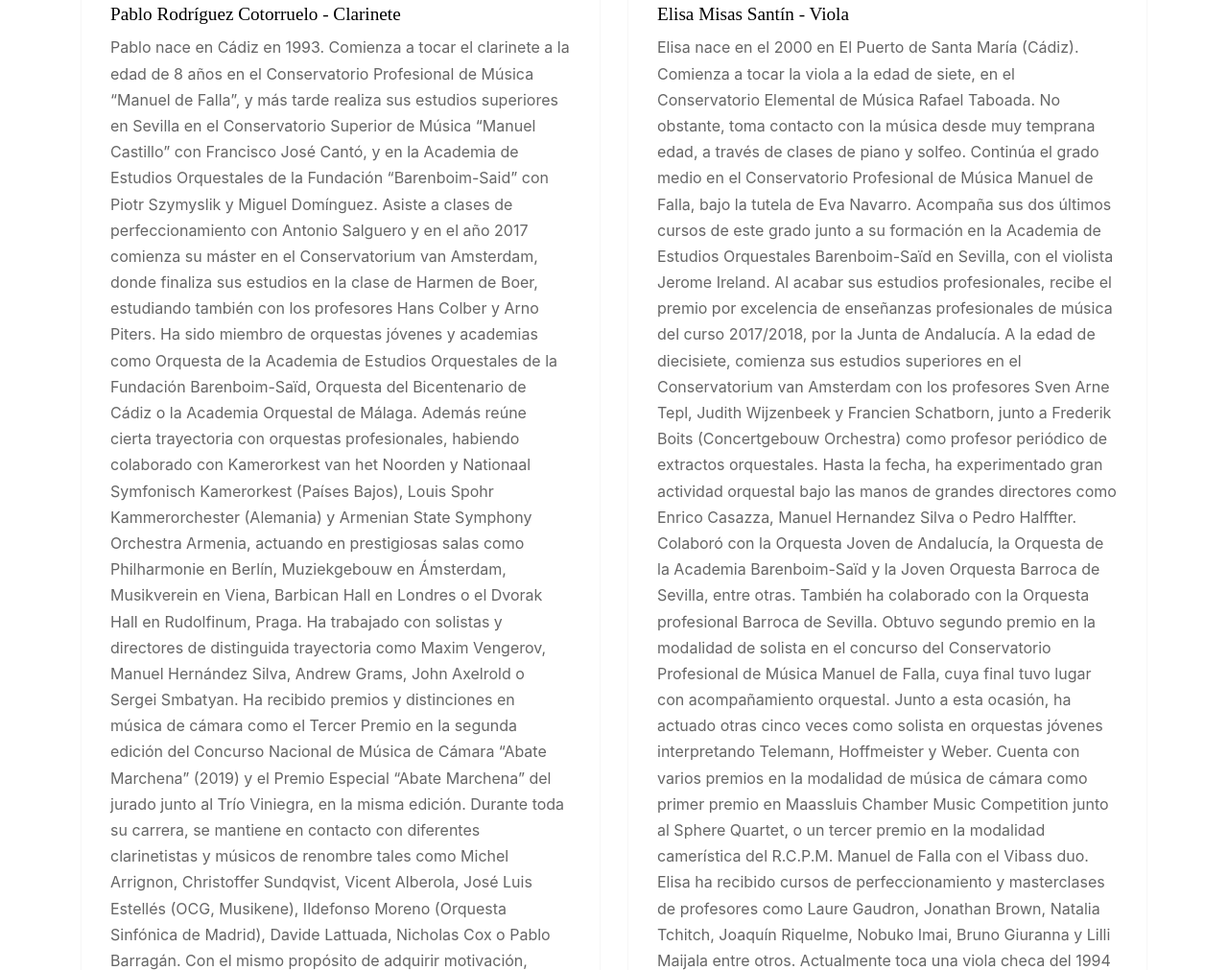
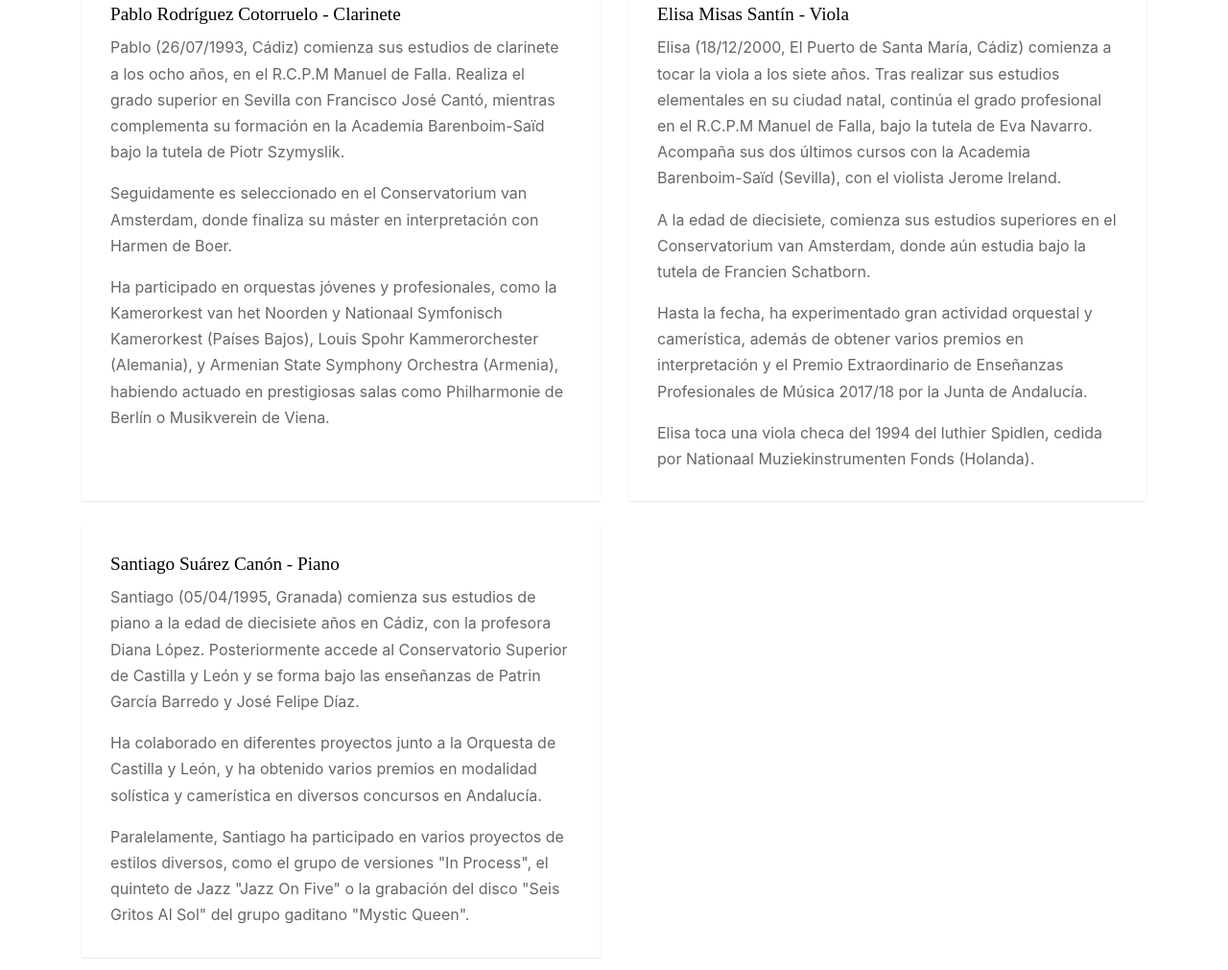
Before and after one commit to HpPsc1410/HpPsc1410.github.io, a plain HTML site: page index.html in a window 1280 px wide. Shown: the part 1093-2104 px from the top of the page at 96% size. Drawn offline with Linux system fonts and the light colour scheme; files whose address does not match are found by name; a web font is replaced by a local one.

Commit message:
TrioLevanteWeb_1.0.1
Solucionado el problema de carga de las fotos.
Biografías y descripción de grupo modificadas.

```diff
--- a/index.html
+++ b/index.html
@@ -1,15 +1,12 @@
-<!-- QUEDA PENDIENTE
-    - Añadir keywords para los motores de busqueda
--->
-
 <!DOCTYPE html>
 <html lang="es">
     <head>
         <title>Trio Levante</title>
         <meta charset="utf-8">
         <meta name="viewport" content="width=device-width, initial-scale=1.0">
-        <!-- <meta name="keywords" content" ... "> -->
         <meta name="author" content="Trio Levante">
+
+        <link rel="icon" href="images/logo_pestana.ico">
 
         <link href="https://fonts.googleapis.com/css?family=Arbutus+Slab|Open+Sans:300,400,700" rel="stylesheet">
         <link rel="stylesheet" href="fonts/icomoon/style.css">
@@ -116,14 +113,9 @@
                             <div class="service d-flex h-100">
                                 <div class="service-about">
                                     <h3>Pablo Rodríguez Cotorruelo - Clarinete</h3>
-                                    <p>Pablo nace en Cádiz en 1993.
-                                    Comienza a tocar el clarinete a la edad de 8 años en el Conservatorio Profesional de Música “Manuel de Falla”, y más tarde realiza sus estudios superiores en Sevilla en el Conservatorio Superior de Música “Manuel Castillo” con Francisco José Cantó, y en la Academia de Estudios Orquestales de la Fundación “Barenboim-Said” con Piotr Szymyslik y Miguel Domínguez.
-                                    Asiste a clases de perfeccionamiento con Antonio Salguero y en el año 2017 comienza su máster en el Conservatorium  van Amsterdam,  donde finaliza sus estudios en la clase de Harmen de Boer, estudiando también con los profesores Hans Colber y Arno Piters.
-                                    Ha sido miembro de orquestas jóvenes y academias como Orquesta de la Academia de Estudios Orquestales de la Fundación Barenboim-Saïd, Orquesta del Bicentenario de Cádiz o la Academia Orquestal de Málaga.  Además reúne cierta trayectoria con orquestas profesionales, habiendo colaborado con Kamerorkest van het Noorden y Nationaal Symfonisch Kamerorkest (Países Bajos), Louis Spohr Kammerorchester (Alemania) y Armenian State Symphony Orchestra Armenia, actuando en prestigiosas salas como Philharmonie en Berlín, Muziekgebouw en Ámsterdam, Musikverein en Viena, Barbican Hall en Londres o el Dvorak Hall en Rudolfinum, Praga.
-                                    Ha trabajado con solistas y directores de distinguida trayectoria como Maxim Vengerov, Manuel Hernández Silva, Andrew Grams, John Axelrold o Sergei Smbatyan.
-                                    Ha recibido premios y distinciones en música de cámara como el Tercer Premio en la segunda edición del Concurso Nacional de Música de Cámara “Abate Marchena” (2019) y el Premio Especial “Abate Marchena” del jurado junto al Trío Viniegra, en la misma edición.
-                                    Durante toda su carrera, se mantiene en contacto con diferentes clarinetistas y músicos de renombre tales  como Michel Arrignon, Christoffer Sundqvist, Vicent Alberola, José Luis Estellés (OCG, Musikene), Ildefonso Moreno (Orquesta Sinfónica de Madrid), Davide Lattuada, Nicholas Cox o Pablo Barragán. Con el mismo propósito de adquirir motivación, perspectiva e inspiración, Pablo ha participado en clases magistrales y conferencias de gran cantidad de artistas, no necesariamente ligados al mundo de la música clásica, como Paquito d’Rivera, Brad Meldhau Carles Benavent, Joris Roelofs o  Daniel Doña.
-                                </p>
+                                    <p>Pablo (26/07/1993, Cádiz) comienza sus estudios de clarinete a los ocho años, en el R.C.P.M Manuel de Falla. Realiza el grado superior en Sevilla con Francisco José Cantó, mientras complementa su formación en la Academia Barenboim-Saïd bajo la tutela de Piotr Szymyslik.</p>
+                                    <p>Seguidamente es seleccionado en el Conservatorium van Amsterdam, donde finaliza su máster en interpretación con Harmen de Boer.</p>
+                                    <p>Ha participado en orquestas jóvenes y profesionales, como la Kamerorkest van het Noorden y Nationaal Symfonisch Kamerorkest (Países Bajos), Louis Spohr Kammerorchester (Alemania), y Armenian State Symphony Orchestra (Armenia), habiendo actuado en prestigiosas salas como Philharmonie de Berlín o Musikverein de Viena.</p>
                                 </div>
                             </div>
                         </div>
@@ -132,17 +124,11 @@
                             <div class="service d-flex h-100">
                                 <div class="service-about">
                                     <h3>Elisa Misas Santín - Viola</h3>
-                                    <p>Elisa nace en el 2000 en El Puerto de Santa María (Cádiz).
-                                    Comienza a tocar la viola a la edad de siete, en el Conservatorio Elemental de Música Rafael Taboada. No obstante, toma contacto con la música desde muy temprana edad, a través de clases de piano y solfeo.
-                                    Continúa el grado medio en el Conservatorio Profesional de Música Manuel de Falla, bajo la tutela de Eva Navarro. Acompaña sus dos últimos cursos de este grado junto a su formación en la Academia de Estudios Orquestales Barenboim-Saïd en Sevilla, con el violista Jerome Ireland.
-                                    Al acabar sus estudios profesionales, recibe el premio por excelencia de enseñanzas profesionales de música del curso 2017/2018, por la Junta de Andalucía.
-                                    A la edad de diecisiete, comienza sus estudios superiores en el Conservatorium van Amsterdam con los profesores Sven Arne Tepl, Judith Wijzenbeek y Francien Schatborn, junto a Frederik Boits (Concertgebouw Orchestra) como profesor periódico de extractos orquestales.
-                                    Hasta la fecha, ha experimentado gran actividad orquestal bajo las manos de grandes directores como Enrico Casazza, Manuel Hernandez Silva o Pedro Halffter. Colaboró con la Orquesta Joven de Andalucía, la Orquesta de la Academia Barenboim-Saïd y la Joven Orquesta Barroca de Sevilla, entre otras. También ha colaborado con la Orquesta profesional Barroca de Sevilla.
-                                    Obtuvo segundo premio en la modalidad de solista en el concurso del Conservatorio Profesional de Música Manuel de Falla, cuya final tuvo lugar con acompañamiento orquestal. Junto a esta ocasión, ha actuado otras cinco veces como solista en orquestas jóvenes interpretando Telemann, Hoffmeister y Weber.
-                                    Cuenta con varios premios en la modalidad de música de cámara como primer premio en Maassluis Chamber Music Competition junto al Sphere Quartet, o un tercer premio en la modalidad camerística del R.C.P.M.  Manuel de Falla con el Vibass duo.
-                                    Elisa ha recibido cursos de perfeccionamiento y masterclases de profesores como Laure Gaudron, Jonathan Brown, Natalia Tchitch, Joaquín Riquelme, Nobuko Imai, Bruno Giuranna y Lilli Maijala entre otros.
-                                    Actualmente toca una viola checa del 1994 del luthier Jan B. Spidlen, cedida por la Nationaal Muziekinstrumenten Fonds en Holanda.
-                                </p>
+                                    <p>Elisa (18/12/2000, El Puerto de Santa María, Cádiz) comienza a tocar la viola a los siete años.
+                                    Tras realizar sus estudios elementales en su ciudad natal, continúa el grado profesional en el R.C.P.M Manuel de Falla, bajo la tutela de Eva Navarro. Acompaña sus dos últimos cursos con la Academia Barenboim-Saïd (Sevilla), con el violista Jerome Ireland.</p>
+                                    <p>A la edad de diecisiete, comienza sus estudios superiores en el Conservatorium van Amsterdam, donde aún estudia bajo la tutela de Francien Schatborn.</p>
+                                    <p>Hasta la fecha, ha experimentado gran actividad orquestal y camerística, además de obtener varios premios en interpretación y el Premio Extraordinario de Enseñanzas Profesionales de Música 2017/18 por la Junta de Andalucía.</p>
+                                    <p>Elisa toca una viola checa del 1994 del luthier  Spidlen, cedida por Nationaal Muziekinstrumenten Fonds (Holanda).</p>
                                 </div>
                             </div>
                         </div>
@@ -151,15 +137,9 @@
                             <div class="service d-flex h-100">
                                 <div class="service-about">
                                     <h3>Santiago Suárez Canón - Piano</h3>
-                                    <p>Nacido en Granada en 1995, Santiago Suárez toma el primer contacto con la música  a los 5 años en la Escuela  Municipal de Vejer (Cádiz) de la mano de Aureliano Ferrero.
-                                    Tras pasar varios años experimentando y conociendo varios instrumentos decide focalizar sus estudios musicales en el piano y accede al Conservatorio Profesional de Música Manuel De Falla en el curso 2012/2013 con la preparación de Rafael Foncubierta.
-                                    Desde ese momento se forma en las bases técnicas  y estilísticas de la interpretación bajo la tutela de Diana López Rodríguez, recibiendo puntualmente clases de diversos maestros de prestigio internacional como Guillermo González, Benedicte Palko, Javier Herreros, Miriam Gomez-Moran, Graham Jackson, Patrin García-Barredo, Ángel Sanzo, Luis Fernando Pérez o Konrad Elser.
-                                    Posteriormente accede a cursar los estudios superiores de música en el Conservatorio Superior de Castilla y León, en Salamanca. En este lugar se forma bajo las enseñanzas de grandes pedagogos como Patrin García-Barredo, en el ámbito del repertorio clásico, Alberto Rosado y Brenno Ambrosini, en el ámbito del repertorio contemporáneo y Alejandro Bustamante y Ángelo Montanaro, en el ámbito de repertorio camerístico. Además, obtiene la oportunidad de colaborar en diversos proyectos corales participando junto a la Orquesta de Castilla y León con directores y artistas como Jean-Christophe Spinosi, Andrew Gourlay, Fernando Velázquez, Amancio Prada o Jordi Casas.
-                                    Ha sido finalista en el VIII Concurso De Jóvenes Intérpretes del Conservatorio Profesional Joaquín Villatoro de Jerez de la Frontera, y ha obtenido premios en los concursos del R.C.M.P. Manuel de Falla: Un primer premio en el concurso de solistas y un segundo premio en el concurso de música de cámara.
-                                    Paralelamente ha participado en varios proyectos de estilos diversos, como el grupo de versiones "In Process", el quinteto de Jazz "Jazz On Five" o la grabación del disco "Seis Gritos Al Sol" del grupo gaditano "Mystic Queen".
-                                    Ha colaborado como pianista con las Big Bands de los conservatorios en los que se ha formado, trabajando bajo la dirección de Manuel Calvo en el Conservatorio Profesional de música de Cádiz y de Pedro Cañada en el Conservatorio Superior de música de Castilla y León.
-                                    Actualmente continúa sus estudios en este mismo lugar bajo la tutela de José Felipe Díaz Álvarez-Estrada.
-                                </p>
+                                    <p>Santiago (05/04/1995, Granada) comienza sus estudios de piano a la edad de diecisiete años en Cádiz,  con la profesora Diana López. Posteriormente accede al Conservatorio Superior de Castilla y León y se forma bajo las enseñanzas de Patrin García Barredo y José Felipe Díaz.</p>
+                                    <p>Ha colaborado en diferentes proyectos junto a la Orquesta de Castilla y León, y ha obtenido varios premios en modalidad solística y camerística en diversos concursos en Andalucía.</p>
+                                    <p>Paralelamente, Santiago ha participado en varios proyectos de estilos diversos, como el grupo de versiones "In Process", el quinteto de Jazz "Jazz On Five" o la grabación del disco "Seis Gritos Al Sol" del grupo gaditano "Mystic Queen".</p>
                                 </div>
                             </div>
                         </div>
@@ -179,8 +159,10 @@
                             </div>
                         </div>
                         <div class="col-lg-4 order-2 order-lg-1">
-                            <p>Como si de un caleidoscopio sonoro se tratara,
-                            el Trío Levante armoniza tres espejos: El clarinete, la viola y el piano</p>
+                            <p>El Trío Levante es un proyecto fundado en 2019 por tres amigos de la provincia de Cádiz.</p>
+                            <p>Los músicos del Trío toman contacto en el R.C.P.M Manuel de Falla. Finalizados sus estudios en Cádiz, cada uno de ellos se perfecciona musicalmente en Sevilla, Granada, Salamanca y Ámsterdam.
+                            En 2019 se consolidan ya como grupo, con la formación de clarinete, viola y piano.</p>
+                            <p>En el 2021, el grupo dio un paso internacional al realizar su primera gira en los Países Bajos, donde además de presentarse ante el público holandés, tomaron clases de maestros como Francien Schatborn, Frank van de Laar o Martijn Willers.</p>
                             <div class="col-lg-4 order-3 order-lg-3">
                               <p><a href="#contact-section" class="btn smoothscroll btn-primary">Contáctanos</a></p>
                             </div>
@@ -203,7 +185,7 @@
                         <div class="item web col-6 col-sm-6 col-md-6 col-lg-4 col-xl-4 mb-4">
                             <a href="images/g3.jpeg" class="item-wrap fancybox">
                                 <span class="icon-search2"></span>
-                                <img class="img-fluid" src="images/g3.jpeg">
+                                <img class="img-fluid" src="images/simages/g3.png">
                             </a>
                         </div>
 
@@ -217,7 +199,7 @@
                         <div class="item brand col-6 col-sm-6 col-md-6 col-lg-4 col-xl-4 mb-4">
                             <a href="images/p1.jpeg" class="item-wrap fancybox">
                                 <span class="icon-search2"></span>
-                                <img class="img-fluid" src="images/p1.jpeg">
+                                <img class="img-fluid" src="images/simages/p1.png">
                             </a>
                         </div>
 
@@ -231,14 +213,14 @@
                         <div class="item web col-6 col-sm-6 col-md-6 col-lg-4 col-xl-4 mb-4">
                             <a href="images/s1.jpeg" class="item-wrap fancybox">
                                 <span class="icon-search2"></span>
-                                <img class="img-fluid" src="images/s1.jpeg">
+                                <img class="img-fluid" src="images/simages/s1.png">
                             </a>
                         </div>
 
                         <div class="item brand col-6 col-sm-6 col-md-6 col-lg-4 col-xl-4 mb-4">
                             <a href="images/g2.jpeg" class="item-wrap fancybox">
                                 <span class="icon-search2"></span>
-                                <img class="img-fluid" src="images/g2.jpeg">
+                                <img class="img-fluid" src="images/simages/g2.png">
                             </a>
                         </div>
                     </div>
@@ -281,7 +263,9 @@
                         <div class="row mb-5">
                             <div class="col-md-3">
                                 <h3 class="footer-title">Contacto</h3>
-                                <p>Cádiz, España levantetrio@gmail.com (+34)633940173 - Elisa</p>
+                                <p>Cádiz, España</p>
+                                <p>levantetrio@gmail.com</p>
+                                <p>(+34)633940173 - Elisa</p>
                             </div>
                         </div>
                     </div>
```
Also changed, not shown: images/logo_pestana.ico (added), images/logo_pestana.png (added), images/simages/g2.png (added), images/simages/g3.png (added), images/simages/p1.png (added), images/simages/s1.png (added).
